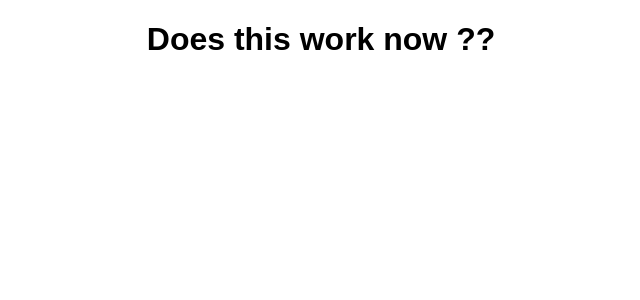
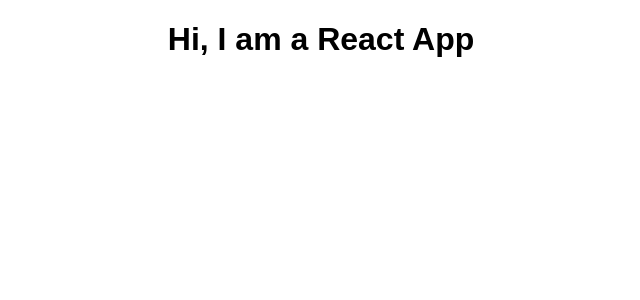
Before and after one commit to psudeep/react-complete-guide, a React (Create React App) app: page / in a window 1280 px wide. Shown: the top 300 px of the page, without its empty margins (319-959 px from the left). Built offline with nearby package versions, Linux system fonts and the light colour scheme.

Commit message:
createElement back to start

```diff
--- a/src/App.js
+++ b/src/App.js
@@ -4,12 +4,12 @@ import './App.css';
 
 class App extends Component {
   render() {
-    // return (
-    //   <div className="App">
-    //     <h1>Hi, I am a React App</h1>
-    //   </div>
-    // );
-    return React.createElement('div', {className: 'App'}, React.createElement('h1', null, 'Does this work now ??'));
+    return (
+      <div className="App">
+        <h1>Hi, I am a React App</h1>
+      </div>
+    );
+    //return React.createElement('div', {className: 'App'}, React.createElement('h1', null, 'Does this work now ??'));
   }
 }
 
```
